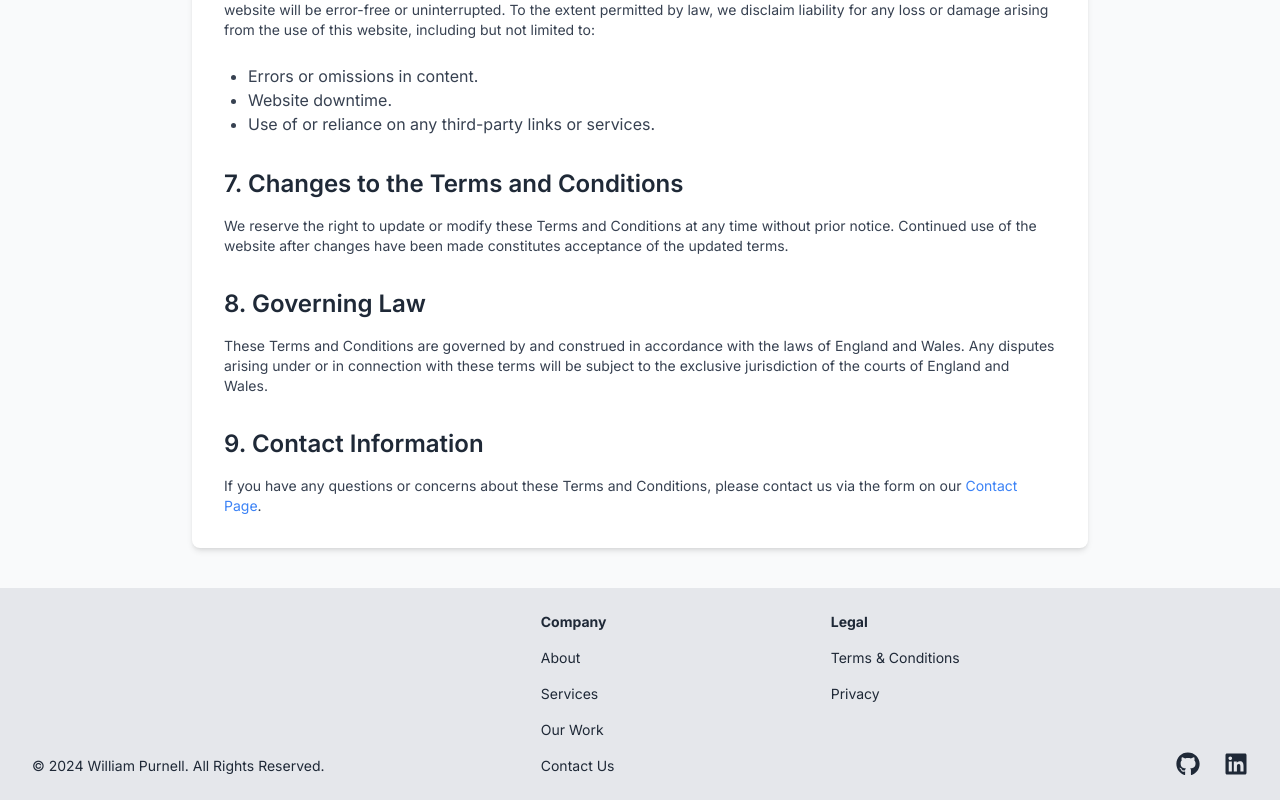
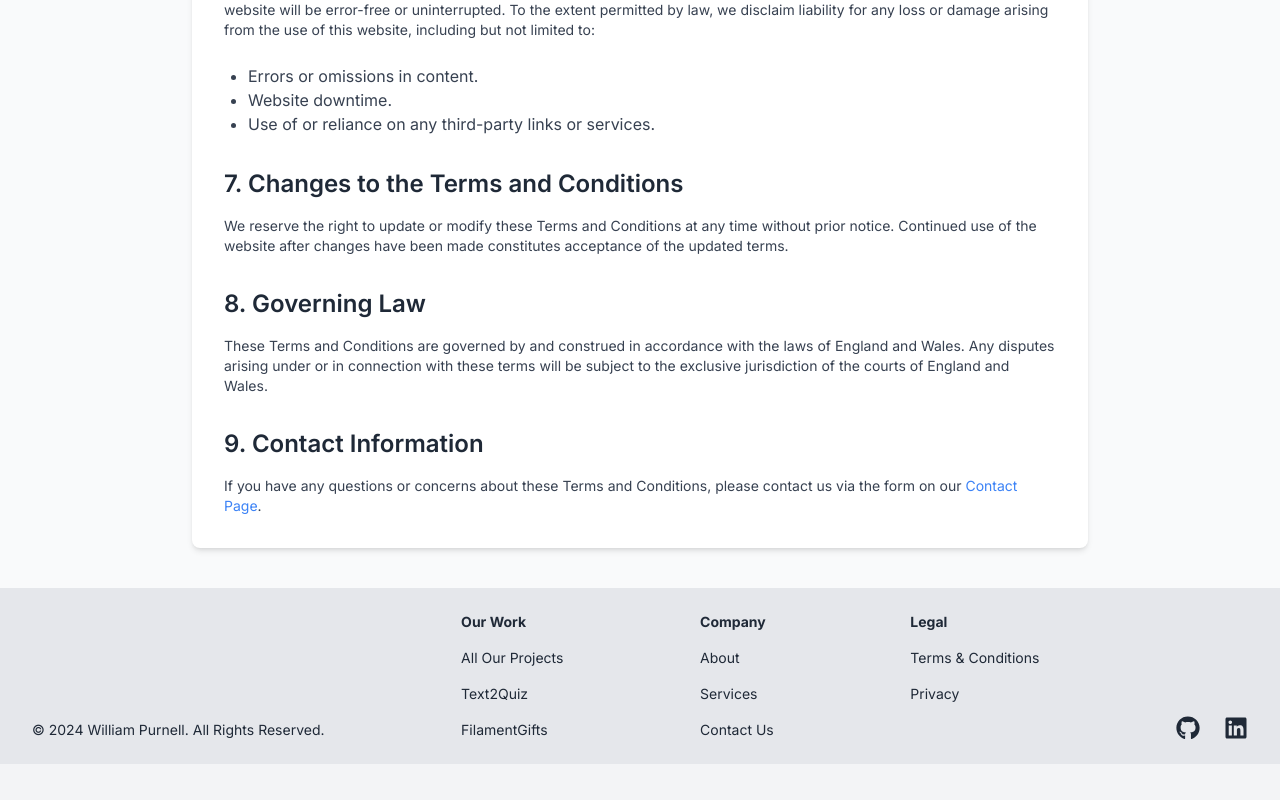
Before and after one commit to Purney/personalwebsite, a Next.js app: page /termsandconditions in a window 1280 px wide. Shown: the part 1472-2272 px from the top of the page. After the commit the page ends 2236 px from the top, so only its background shows below. Built offline with nearby package versions, Linux system fonts and the light colour scheme.

Commit message:
Add Our Work to footer

```diff
--- a/components/Footer.js
+++ b/components/Footer.js
@@ -1,7 +1,7 @@
 import Link from 'next/link';
 import { FaGithub, FaLinkedin } from 'react-icons/fa';
 
-export default function Footer() {
+export  default function Footer() {
   return (
     <footer className="py-6 bg-gray-200">
       <div className="max-w-7xl mx-auto px-8 flex flex-col-reverse md:flex-row  justify-between gap-8">
@@ -9,12 +9,18 @@ export default function Footer() {
         <p className="text-xs md:text-sm self-center md:self-end">
           © {new Date().getFullYear()} William Purnell. All Rights Reserved.
         </p>
+        <div className='flex flex-col text-sm text-center gap-4 md:text-left'>
+          <b>Our Work</b>
+          <Link href={"/projects"}>All Our Projects</Link>
+          <Link href={"/projects/text-2-quiz"}>Text2Quiz</Link>
+          <Link href={"/projects/filament-gifts"}>FilamentGifts</Link>
+
+        </div>
 
         <div className='flex flex-col text-sm text-center gap-4 md:text-left'>
           <b>Company</b>
           <Link href={"/about"}>About</Link>
           <Link href={"/services"}>Services</Link>
-          <Link href={"/projects"}>Our Work</Link>
           <Link href={"/contact"}>Contact Us</Link>
         </div>
 
```
